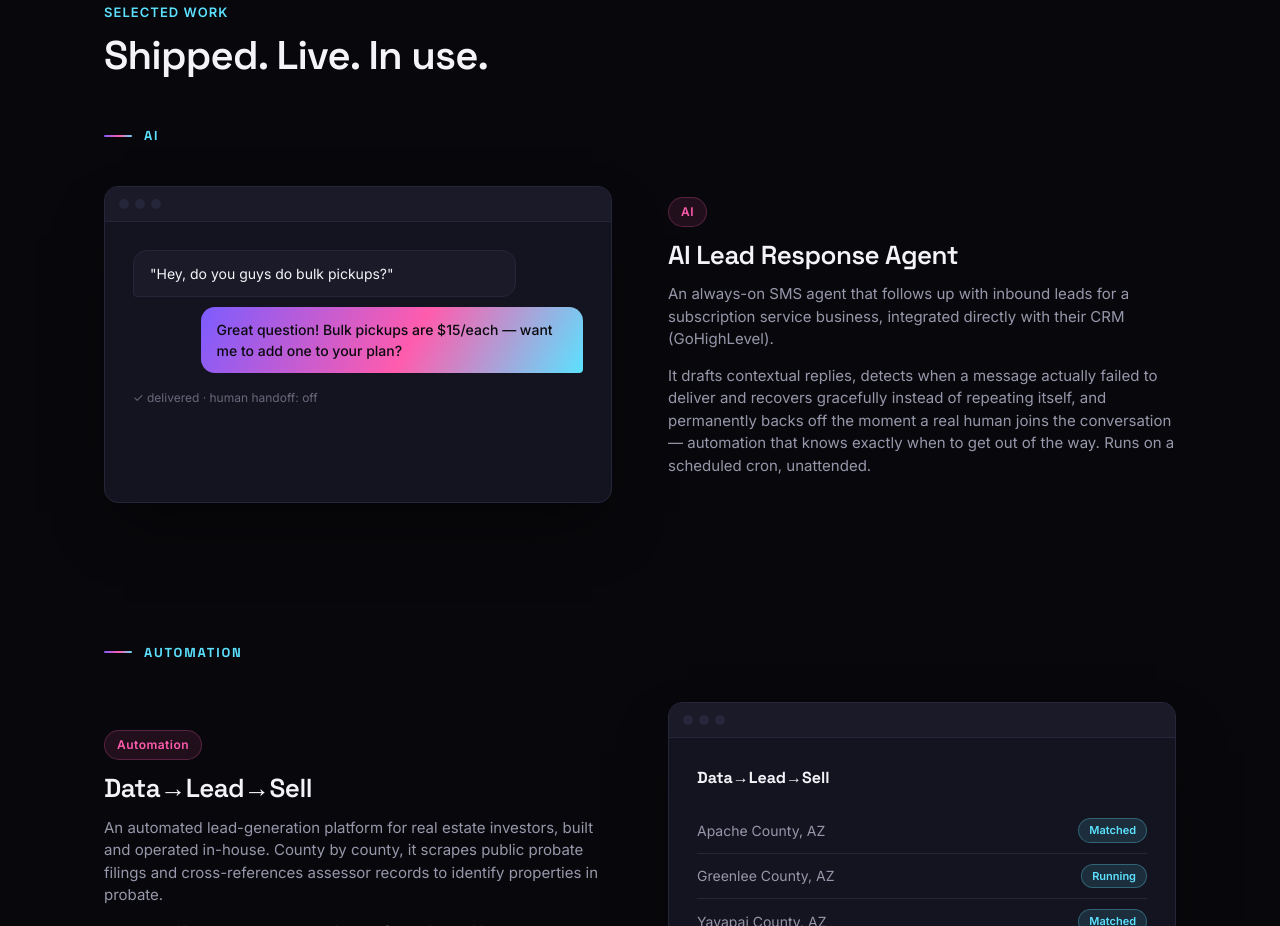
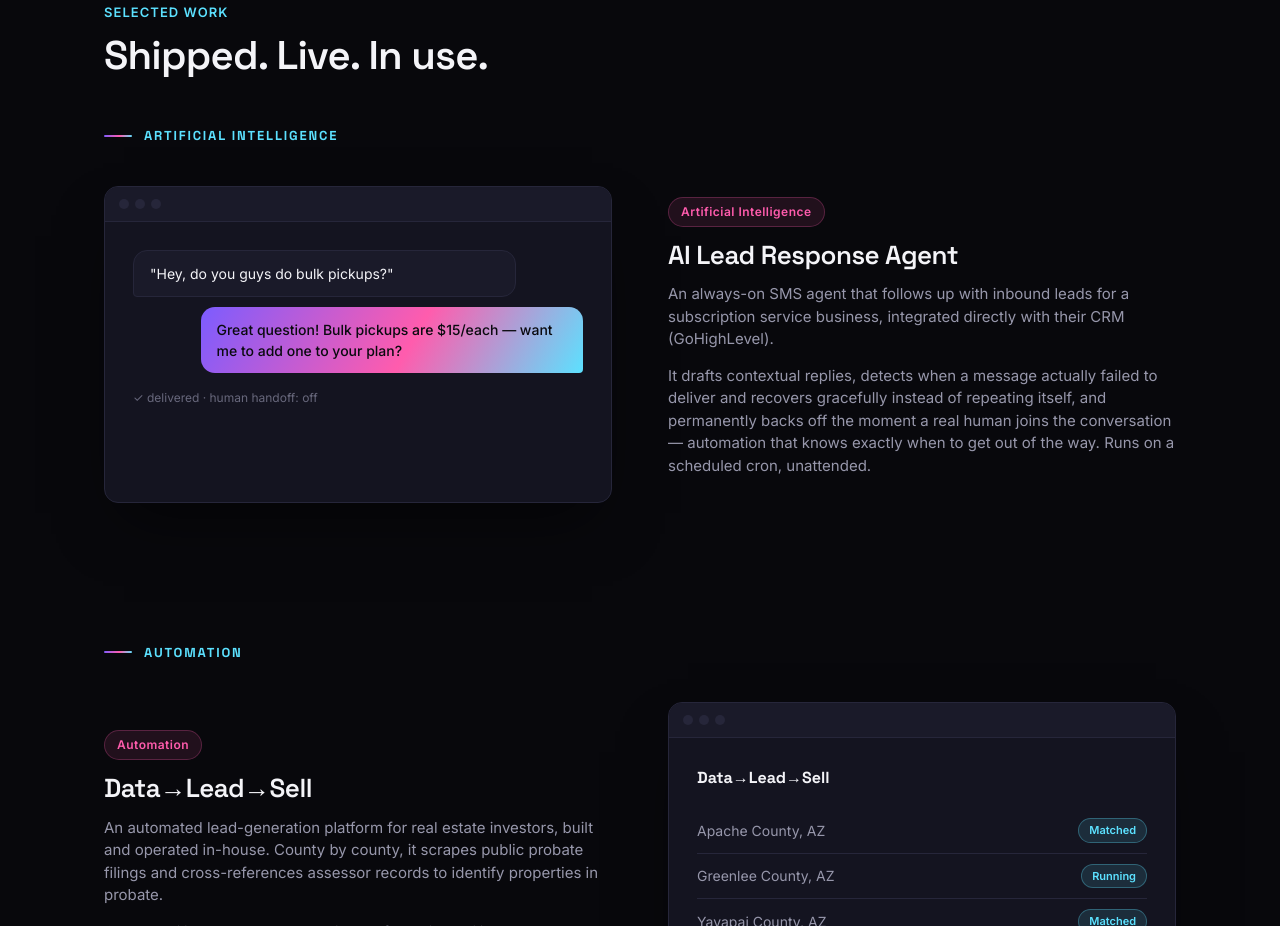
Before and after one commit to thomaswright03/wright-ai-solutions, a plain HTML site: page index.html in a window 1280 px wide. Shown: the part 1454-2380 px from the top of the page. Drawn offline with Linux system fonts and the light colour scheme.

Commit message:
Rename AI work-group label to Artificial Intelligence
Co-Authored-By: Claude Sonnet 5 <noreply@anthropic.com>

```diff
--- a/index.html
+++ b/index.html
@@ -111,7 +111,7 @@
       <div class="work-list">
 
         <div class="work-group">
-          <p class="work-group-label">AI</p>
+          <p class="work-group-label">Artificial Intelligence</p>
 
           <article class="work-item">
             <div class="work-media work-media-frame">
@@ -125,7 +125,7 @@
               </div>
             </div>
             <div class="work-body">
-              <span class="work-tag">AI</span>
+              <span class="work-tag">Artificial Intelligence</span>
               <h3>AI Lead Response Agent</h3>
               <p>An always-on SMS agent that follows up with inbound leads for a subscription service business, integrated directly with their CRM (GoHighLevel).</p>
               <p>It drafts contextual replies, detects when a message actually failed to deliver and recovers gracefully instead of repeating itself, and permanently backs off the moment a real human joins the conversation — automation that knows exactly when to get out of the way. Runs on a scheduled cron, unattended.</p>
```
